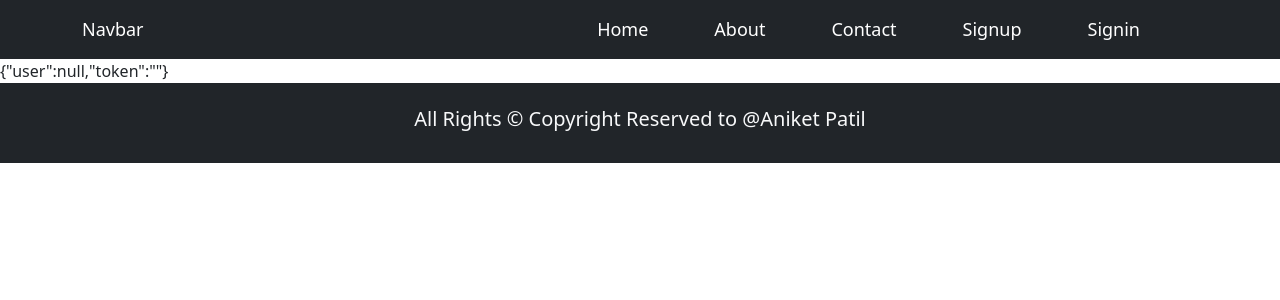
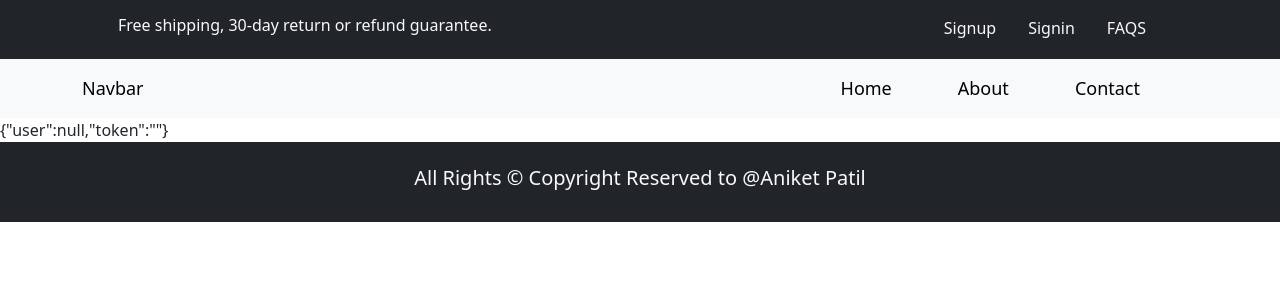
Before and after one commit to aniket-patil7075/Male-Fashion, a React (Vite) app in the folder Shopping/: page / in a window 1280 px wide. Shown: the top 300 px of the page. Built offline with nearby package versions, Linux system fonts and the light colour scheme.

Commit message:
Create a Header compo

```diff
--- a/Shopping/src/App.css
+++ b/Shopping/src/App.css
@@ -1,5 +1,5 @@
 .navbar a{
-    color: white;
+    color: black;
     text-decoration: none;
     font-size: 18px;
     margin-right: 50px;
--- a/Shopping/src/assets/Header.jsx
+++ b/Shopping/src/assets/Header.jsx
@@ -17,40 +17,29 @@ function Header() {
     localStorage.removeItem("login");
   }
   return (
-    <div>
-      <Navbar bg="dark" variant="dark" expand="lg">
-        <Container>
-          <Navbar.Brand as={Link} to="/">
-            Navbar
-          </Navbar.Brand>
-          <Navbar.Toggle aria-controls="basic-navbar-nav" />
-          <Navbar.Collapse id="basic-navbar-nav">
-            <Nav className="ms-auto">
-              <Nav.Link as={Link} to="/">
-                Home
-              </Nav.Link>
-              <Nav.Link as={Link} to="/About">
-                About
-              </Nav.Link>
-              <Nav.Link as={Link} to="/Contact">
-                Contact
-              </Nav.Link>
+    <div className="">
+      <div className="bg-dark text-light py-3 ">
+        <Container className=" d-flex justify-content-between px-5">
+        <div >
+          <h6>Free shipping, 30-day return or refund guarantee.</h6>
+        </div>
+        <div className="d-flex">
           {!auth.user ? (
             <>
-                  <Nav.Link as={Link} to="/Signup">
+              <Nav.Link as={Link} to="/Signup" className="px-md-3 px-4" >
                 Signup
               </Nav.Link>
-                  <Nav.Link as={Link} to="/Signin">
+              <Nav.Link as={Link} to="/Signin" className="px-md-3 px-4" >
                 Signin
+              </Nav.Link>
+              <Nav.Link as={Link} to="/Faq" className="px-md-3 px-4" >
+                FAQS
               </Nav.Link>
             </>
           ) : (
             <>
               <>
-                    <NavDropdown
-                      title={auth?.user?.name}
-                      id="basic-nav-dropdown"
-                    >
+                <NavDropdown title={auth?.user?.name} id="basic-nav-dropdown">
                   <Link
                     to={`/Dashboard/${
                       auth?.user?.role === 1 ? "admin" : "user"
@@ -70,6 +59,27 @@ function Header() {
               </>{" "}
             </>
           )}
+
+        </div>
+        </Container>
+      </div>
+      <Navbar bg="light" variant="dark" expand="lg">
+        <Container >
+          <Navbar.Brand as={Link} to="/">
+            Navbar
+          </Navbar.Brand>
+          <Navbar.Toggle aria-controls="basic-navbar-nav" />
+          <Navbar.Collapse id="basic-navbar-nav">
+            <Nav className="ms-auto">
+              <Nav.Link as={Link} to="/">
+                Home
+              </Nav.Link>
+              <Nav.Link as={Link} to="/About">
+                About
+              </Nav.Link>
+              <Nav.Link as={Link} to="/Contact">
+                Contact
+              </Nav.Link>
             </Nav>
           </Navbar.Collapse>
         </Container>
```
Lines whose indentation alone changed are shown as unchanged.
